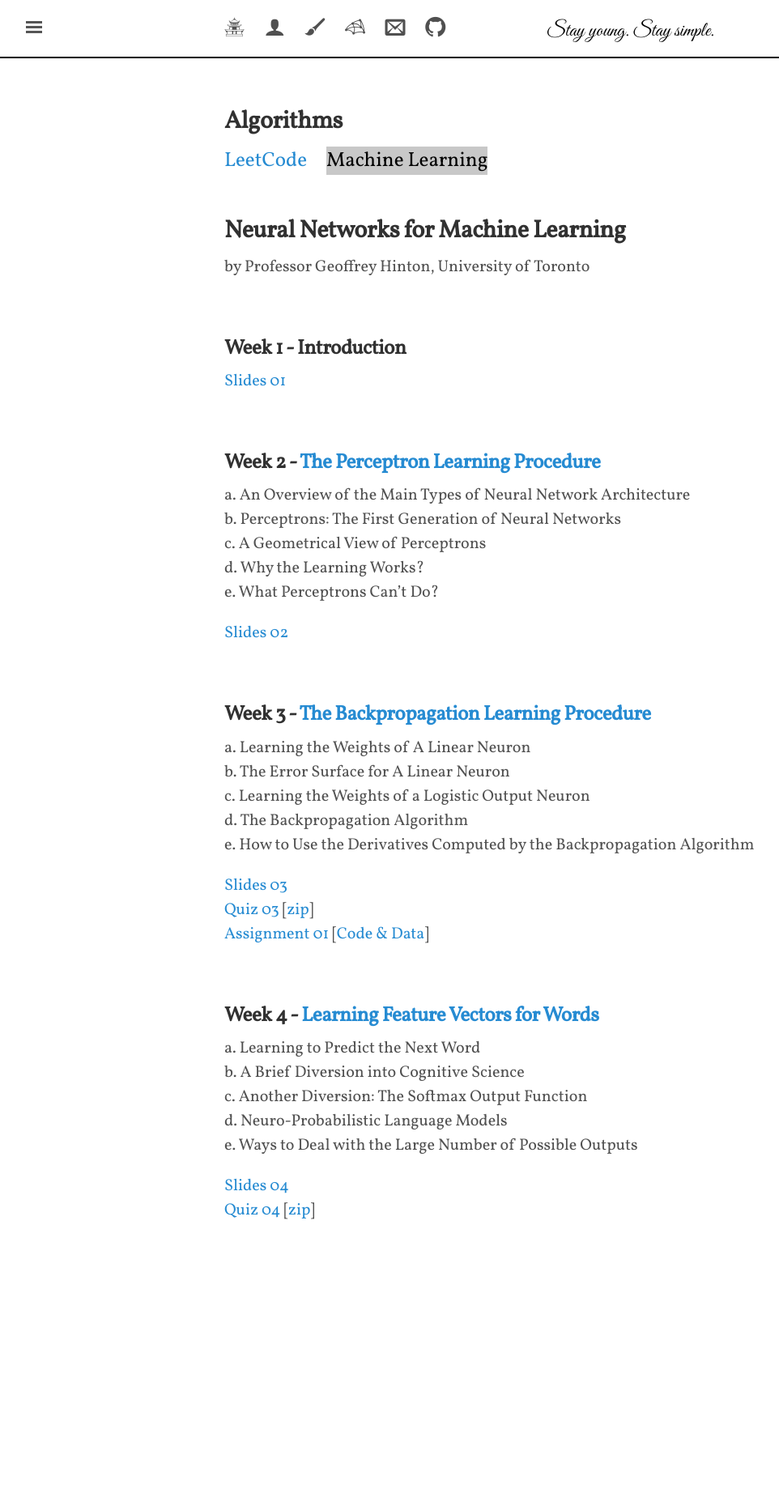
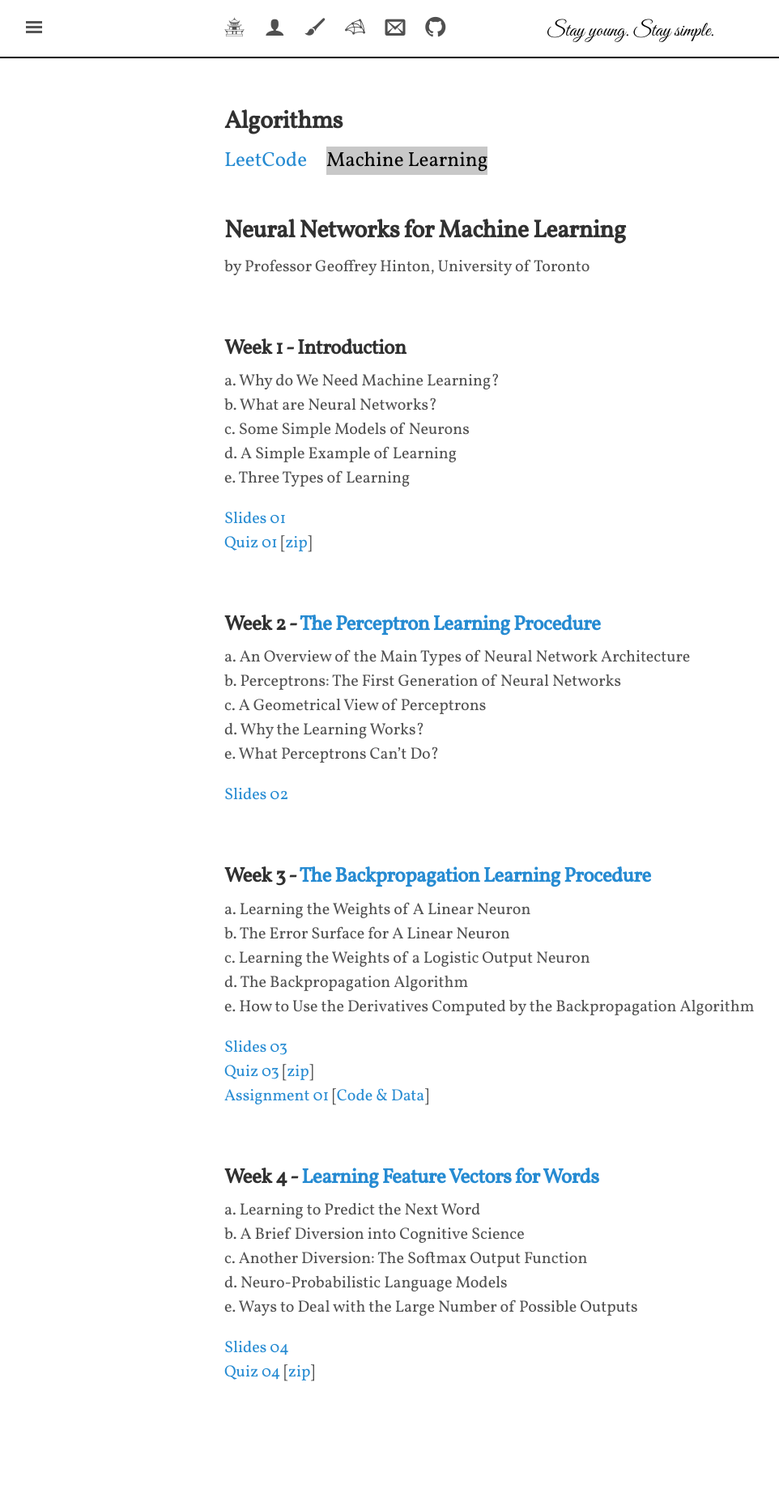
Before and after one commit to shevapato2008/myBlog, a Jekyll site: the page built from algorithms/machinelearning/nnml/index.md, in a window 1280 px wide. Shown: the whole page at 81% size, without its empty margins (3-965 px from the left). Built offline with Jekyll 4.4.1, drawn with Linux system fonts in a browser that asks for light colours; some web fonts are replaced; comment, search, counter and statistics services are not loaded; before the commit the page ends 1660 px from its top, so only the background shows below that.

Commit message:
Initial commit.

```diff
--- a/algorithms/machinelearning/nnml/index.md
+++ b/algorithms/machinelearning/nnml/index.md
@@ -9,9 +9,16 @@ by Professor Geoffrey Hinton, University of Toronto
 
 <br>
 
-## Week 1 - Introduction
+## Week 1 - Introduction<br>
+a. Why do We Need Machine Learning?<br>
+b. What are Neural Networks?<br>
+c. Some Simple Models of Neurons<br>
+d. A Simple Example of Learning<br>
+e. Three Types of Learning<br>
 
-[Slides 01]({{site.baseurl}}/algorithms/machinelearning/nnml/slides/Week1.pdf "Week 1: Introduction")
+[Slides 01]({{site.baseurl}}/algorithms/machinelearning/nnml/slides/Week1.pdf "Week 1: Introduction")<br>
+[Quiz 01]({{site.baseurl}}/algorithms/machinelearning/nnml/quizzes/quiz01 "Quiz 1")
+[[zip]({{site.baseurl}}/algorithms/machinelearning/nnml/quizzes/quiz01/quiz01.zip "quiz01.zip")]<br>
 
 <br>
 
```
Also changed, not shown: algorithms/machinelearning/nnml/quizzes/quiz01/index.md (added, +15 -0 lines), algorithms/machinelearning/nnml/quizzes/quiz01/1.png (renamed from algorithms/machinelearning/nnml/quizzes/quiz01/1.PNG), algorithms/machinelearning/nnml/quizzes/quiz01/2.png (renamed from algorithms/machinelearning/nnml/quizzes/quiz01/2.PNG), algorithms/machinelearning/nnml/quizzes/quiz01/3.png (renamed from algorithms/machinelearning/nnml/quizzes/quiz01/3.PNG), algorithms/machinelearning/nnml/quizzes/quiz01/4.png (renamed from algorithms/machinelearning/nnml/quizzes/quiz01/4.PNG), algorithms/machinelearning/nnml/quizzes/quiz01/5.png (renamed from algorithms/machinelearning/nnml/quizzes/quiz01/5.PNG), algorithms/machinelearning/nnml/quizzes/quiz01/6.png (renamed from algorithms/machinelearning/nnml/quizzes/quiz01/6.PNG), 1 other file.
